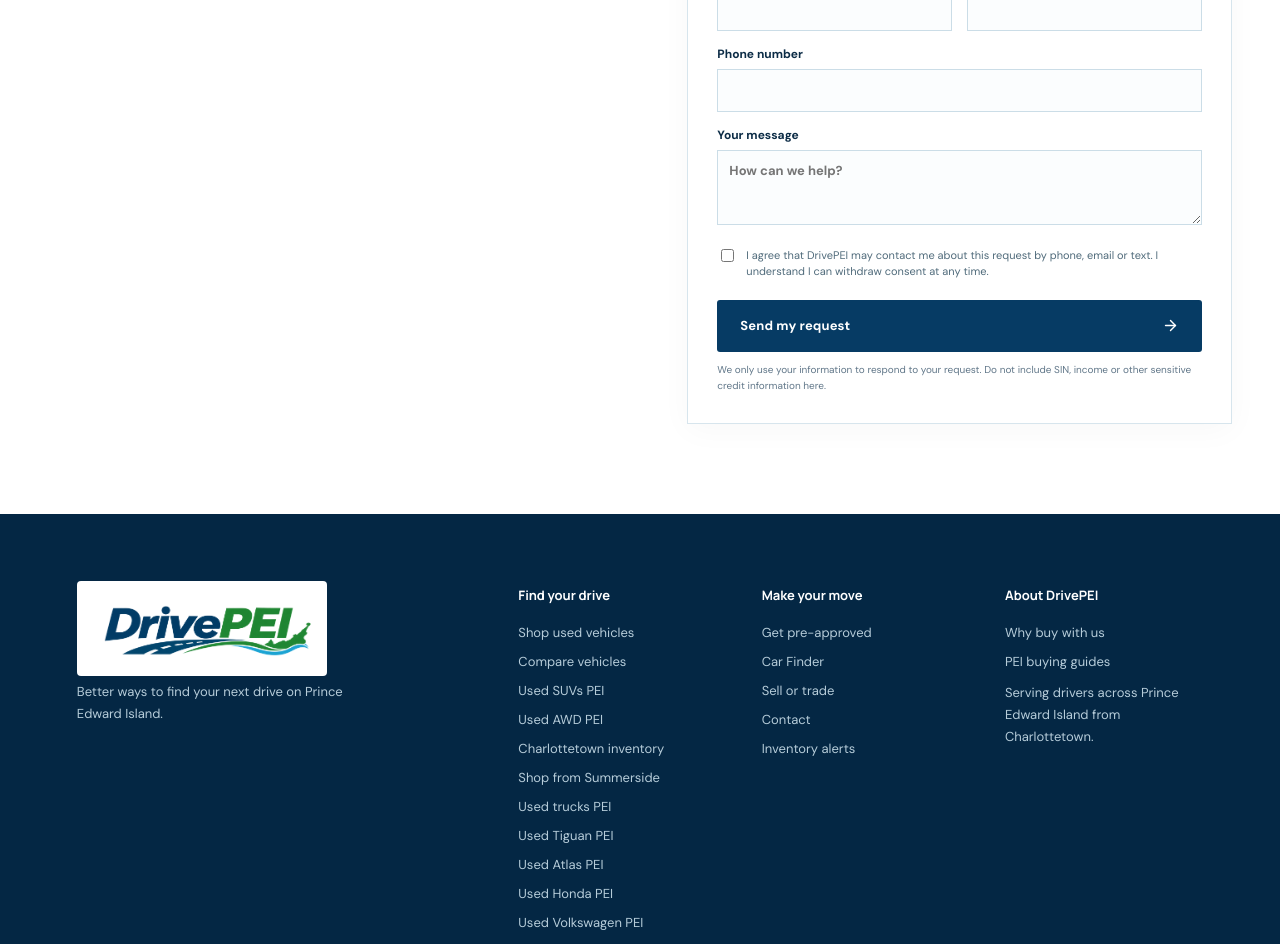
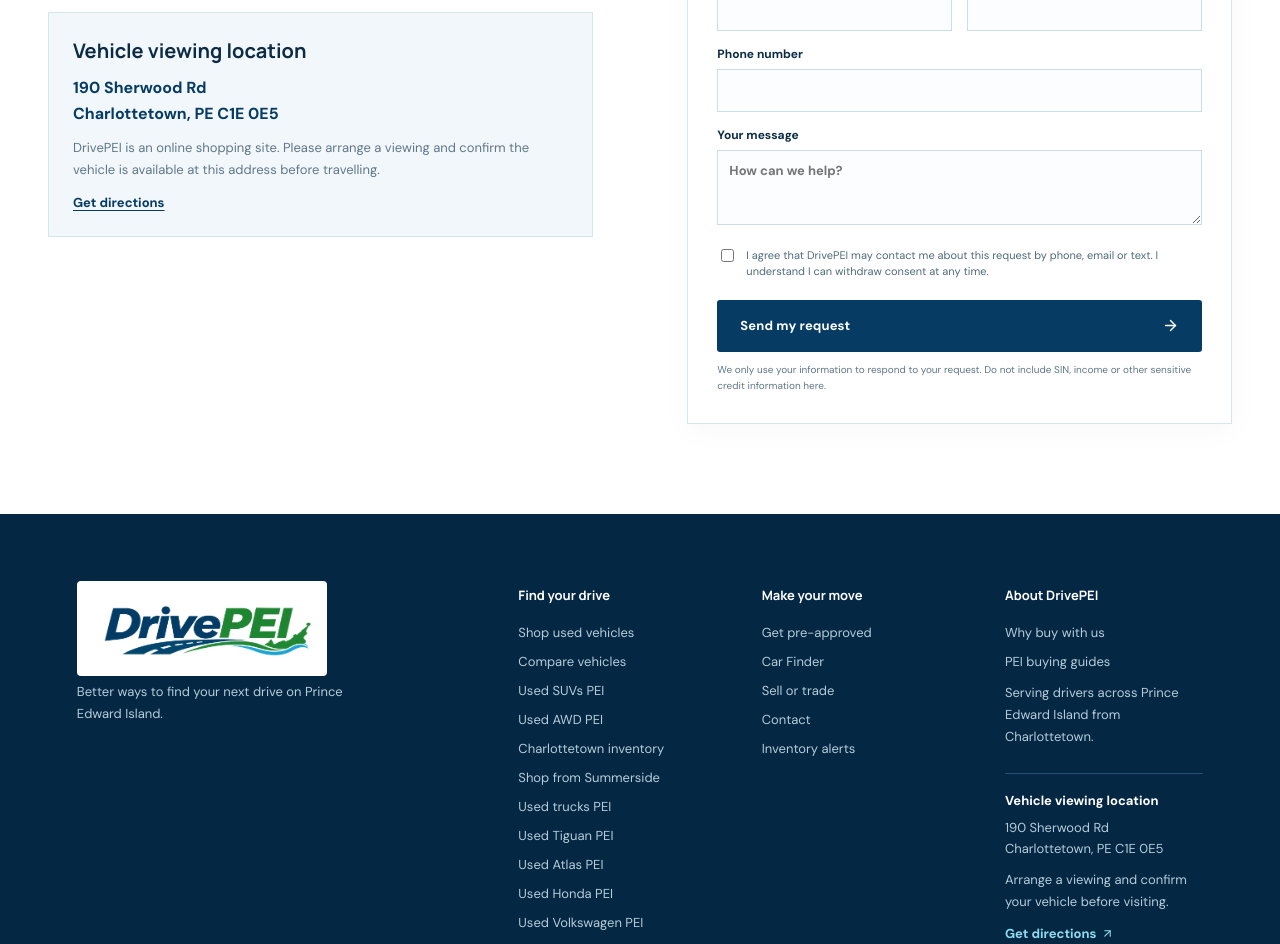
Before and after one commit to shawnryder2021/drivepei, a Next.js app: page /contact in a window 1280 px wide. Shown: the part 740-1684 px from the top of the page. Built offline with nearby package versions, Linux system fonts and the light colour scheme; no server answers.

Commit message:
Show Charlottetown vehicle viewing address

```diff
--- a/app/contact/page.tsx
+++ b/app/contact/page.tsx
@@ -1,9 +1,10 @@
 import type { Metadata } from 'next';
 import { LeadForm } from '@/components/LeadForm';
+import { VIEWING_DIRECTIONS_URL, VIEWING_LOCATION } from '@/lib/location';
 export const metadata: Metadata = {
   title: 'Contact DrivePEI',
   description:
-    'Questions about used vehicles, financing or selling your car on PEI? Contact DrivePEI.',
+    'Contact DrivePEI about used vehicles, financing or trades. Arrange a vehicle viewing at 190 Sherwood Rd, Charlottetown, PE.',
   alternates: { canonical: '/contact' },
 };
 export default function Contact() {
@@ -32,6 +33,15 @@ export default function Contact() {
               Send us a note and we’ll connect you with a real person. We serve
               drivers across Prince Edward Island from Charlottetown.
             </p>
+            <div className="contact-viewing-location">
+              <h3>Vehicle viewing location</h3>
+              <address>
+                {VIEWING_LOCATION.street}<br />
+                {VIEWING_LOCATION.city}, {VIEWING_LOCATION.province} {VIEWING_LOCATION.postalCode}
+              </address>
+              <p>DrivePEI is an online shopping site. Please arrange a viewing and confirm the vehicle is available at this address before travelling.</p>
+              <a href={VIEWING_DIRECTIONS_URL} target="_blank" rel="noopener noreferrer">Get directions</a>
+            </div>
           </div>
           <LeadForm kind="contact" />
         </div>
--- a/app/globals.css
+++ b/app/globals.css
@@ -868,6 +868,11 @@ h2 em {
 .footer-top a:hover {
   color: var(--lime);
 }
+.footer-viewing-location { margin-top: 25px; padding-top: 18px; border-top: 1px solid #225273; }
+.footer-viewing-location h4 { color: white; font-size: 13px; margin: 0 0 9px; }
+.footer-viewing-location address { color: #b6ccd9; font-size: 13px; line-height: 1.6; font-style: normal; }
+.footer-viewing-location p { margin: 9px 0; }
+.footer-viewing-location a { display: inline-flex; align-items: center; gap: 5px; color: #8edcf0; font-size: 13px; font-weight: 700; }
 .footer-bottom {
   border-top: 1px solid #225273;
   display: flex;
@@ -1234,6 +1239,11 @@ h2 em {
   margin-top: 18px;
   color: var(--lime);
 }
+.vdp-viewing-location { border-top: 1px solid rgba(255,255,255,.25); margin-top: 24px; padding-top: 20px; }
+.vdp-viewing-location strong { display: block; font-size: 13px; margin-bottom: 8px; }
+.vdp-viewing-location address { font-size: 13px; line-height: 1.6; font-style: normal; }
+.vdp-viewing-location p { margin: 9px 0; }
+.vdp-viewing-location a { display: inline-flex; align-items: center; gap: 5px; color: var(--lime); font-size: 13px; font-weight: 700; }
 .similar-section {
   background: #f1f7fa;
 }
@@ -1491,6 +1501,11 @@ h2 em {
   gap: 8%;
   align-items: start;
 }
+.contact-viewing-location { background: #f1f7fa; border: 1px solid var(--line); margin-top: 30px; padding: 24px; }
+.contact-viewing-location h3 { font-size: 20px; margin: 0 0 11px; }
+.contact-viewing-location address { color: var(--forest); font-size: 16px; font-style: normal; font-weight: 700; line-height: 1.6; }
+.contact-viewing-location p { color: var(--muted); font-size: 13px; line-height: 1.65; margin: 11px 0; }
+.contact-viewing-location a { color: var(--forest); font-size: 13px; font-weight: 700; text-decoration: underline; text-underline-offset: 3px; }
 .help-list {
   margin-top: 45px;
   border-top: 1px solid var(--line);
--- a/components/Header.tsx
+++ b/components/Header.tsx
@@ -2,6 +2,7 @@
 import Link from 'next/link';
 import { useState } from 'react';
 import { ArrowUpRight, Menu, X } from 'lucide-react';
+import { VIEWING_DIRECTIONS_URL, VIEWING_LOCATION } from '@/lib/location';
 const links = [
   ['Shop Used', '/used'],
   ['Shop by Payment', '/used?payment=1'],
@@ -104,6 +105,15 @@ export function Footer() {
           <Link href="/why-drivepei">Why buy with us</Link>
           <Link href="/guides">PEI buying guides</Link>
           <p>Serving drivers across Prince Edward Island from Charlottetown.</p>
+          <div className="footer-viewing-location">
+            <h4>Vehicle viewing location</h4>
+            <address>
+              {VIEWING_LOCATION.street}<br />
+              {VIEWING_LOCATION.city}, {VIEWING_LOCATION.province} {VIEWING_LOCATION.postalCode}
+            </address>
+            <p>Arrange a viewing and confirm your vehicle before visiting.</p>
+            <a href={VIEWING_DIRECTIONS_URL} target="_blank" rel="noopener noreferrer">Get directions <ArrowUpRight size={13} /></a>
+          </div>
         </div>
       </div>
       <div className="footer-bottom">
--- /dev/null
+++ b/lib/location.ts
@@ -0,0 +1,9 @@
+export const VIEWING_LOCATION = {
+  street: '190 Sherwood Rd',
+  city: 'Charlottetown',
+  province: 'PE',
+  postalCode: 'C1E 0E5',
+} as const;
+
+export const VIEWING_ADDRESS = `${VIEWING_LOCATION.street}, ${VIEWING_LOCATION.city}, ${VIEWING_LOCATION.province} ${VIEWING_LOCATION.postalCode}`;
+export const VIEWING_DIRECTIONS_URL = `https://www.google.com/maps/dir/?api=1&destination=${encodeURIComponent(VIEWING_ADDRESS)}`;
--- a/lib/vehicle-content.ts
+++ b/lib/vehicle-content.ts
@@ -98,7 +98,7 @@ export function vehicleContent(vehicle: Vehicle): { sections: Section[]; faq: Qu
     faq: [
       {
         question: `Is this ${name} still available in PEI?`,
-        answer: `The listing comes from a regularly refreshed used-inventory feed, but a vehicle can be sold between updates. Send an availability request for VIN ${vehicle.vin} before travelling, and ask where to view it. DrivePEI does not operate a separate storefront.`,
+        answer: `The listing comes from a regularly refreshed used-inventory feed, but a vehicle can be sold between updates. Send an availability request for VIN ${vehicle.vin}, then confirm it can be viewed at the address shown on this page. DrivePEI does not operate a separate storefront.`,
       },
       {
         question: `What should I ask about the PEI inspection for this ${vehicle.model}?`,
```
Also changed, not shown: app/vehicles/[slug]/page.tsx (+10 -0 lines), 1 other file (tests, documents, lock files or other folders).
